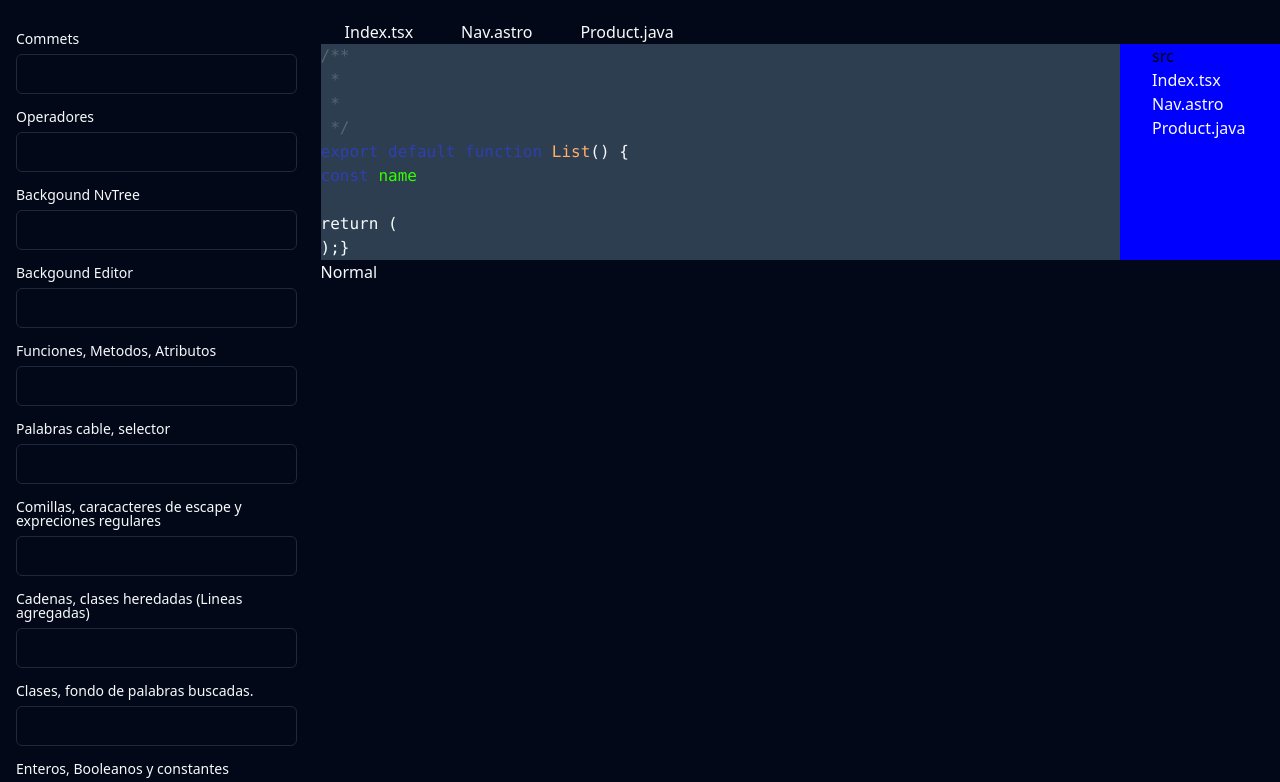
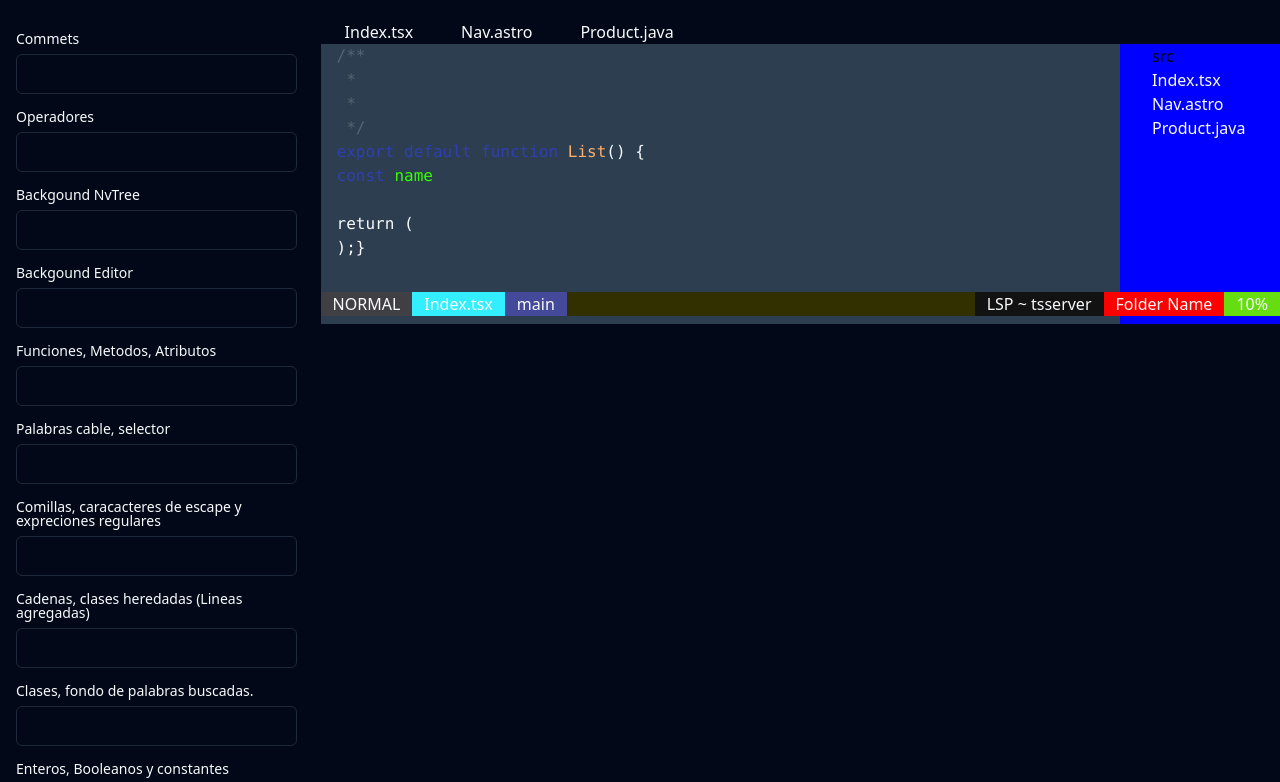
Before and after one commit to AlexNarvaez00/nvchad-theme-creator, a React (Vite) app: page / in a window 1280 px wide. Shown: the top 782 px of the page. Built offline with nearby package versions, Linux system fonts and the light colour scheme.

Commit message:
nvim finished

```diff
--- a/src/components/NvEditor.tsx
+++ b/src/components/NvEditor.tsx
@@ -12,7 +12,7 @@ export default function NvEditor({
   variables,
 }: Props) {
   return (
-    <pre>
+    <pre className={`pb-16 pl-4`}>
       <code style={{ color: comments }}>
         {`/**
  *
--- a/src/components/NvStatusBar.tsx
+++ b/src/components/NvStatusBar.tsx
@@ -1,13 +1,36 @@
-export default function NvStatusBar() {
+interface Props {
+  background: string;
+  backgroundMode: string;
+  backgroundFileName: string;
+  backgroundBranch: string;
+  forendgroundLSP: string;
+  backgroundFolderIcon: string;
+  forendgroundPerDocument: string;
+}
+
+export default function NvStatusBar(
+  {
+    background,
+    backgroundMode,
+    backgroundFileName,
+    backgroundBranch,
+    forendgroundLSP,
+    backgroundFolderIcon,
+    forendgroundPerDocument,
+  }: Props,
+) {
   return (
-    <>
-      <div>
-        <div className={`mode-container`}>Normal</div>
-        <div></div>
-        <div></div>
-        <div></div>
-        <div></div>
+    <section className={`w-full flex justify-between -mt-8`} style={{ background }}>
+      <div className={`flex`}>
+        <div className={`mode-container px-3 uppercase`} style={{background:backgroundMode}}>Normal</div>
+        <div className={`px-3`}style={{background:backgroundFileName}}>Index.tsx</div>
+        <div className={`px-3`}style={{background:backgroundBranch}}>main</div>
       </div>
-    </>
+      <div className={`flex`}>
+        <div className={`px-3`}style={{background:forendgroundLSP}}>LSP ~ tsserver</div>
+        <div className={`px-3`}style={{background:backgroundFolderIcon}}>Folder Name</div>
+        <div className={`px-3`}style={{background:forendgroundPerDocument}}>10%</div>
+      </div>
+    </section>
   );
 }
--- a/src/components/Nvim.tsx
+++ b/src/components/Nvim.tsx
@@ -12,17 +12,32 @@ interface Schema {
   keywords: string;
   variables: string;
   backgroundNvTree: string;
+  //Status Bar
+  backgroundSB: string;
+  backgroundModeSB: string;
+  backgroundFileNameSB: string;
+  backgroundBranchSB: string;
+  forendgroundLSPSB: string;
+  backgroundFolderIconSB: string;
+  forendgroundPerDocumentSB: string;
 }
 
 export default function Nvim() {
   const [schemaState, setSchema] = useState<Schema | null>({
     backgroundEditor: `#2C3E50`,
+    backgroundNvTree: `#0000ff`,
     comments: `#566573`,
     functions: `#FFAF69`,
     folders: `#000000`,
     keywords: `#303FAF`,
     variables: `#33ff00`,
-    backgroundNvTree: `#0000ff`,
+    backgroundSB: `#333000`,
+    backgroundModeSB: `#404044`,
+    backgroundFileNameSB: `#33eeff`,
+    backgroundBranchSB: `#444999`,
+    forendgroundLSPSB: `#121212`,
+    backgroundFolderIconSB: `#ff0000`,
+    forendgroundPerDocumentSB: `#66dd11`,
   });
 
   return (
@@ -48,8 +63,16 @@ export default function Nvim() {
           backgroundNvTree={`${schemaState?.backgroundNvTree}`}
         />
       </section>
-      <div className="status-bar">
-      <NvStatusBar />
+      <div className="status-bar w-full">
+        <NvStatusBar
+          background={`${schemaState?.backgroundSB}`}
+          backgroundMode={`${schemaState?.backgroundModeSB}`}
+          backgroundFileName={`${schemaState?.backgroundFileNameSB}`}
+          backgroundBranch={`${schemaState?.backgroundBranchSB}`}
+          forendgroundLSP={`${schemaState?.forendgroundLSPSB}`}
+          backgroundFolderIcon={`${schemaState?.backgroundFolderIconSB}`}
+          forendgroundPerDocument={`${schemaState?.forendgroundPerDocumentSB}`}
+        />
       </div>
     </div>
   );
```
